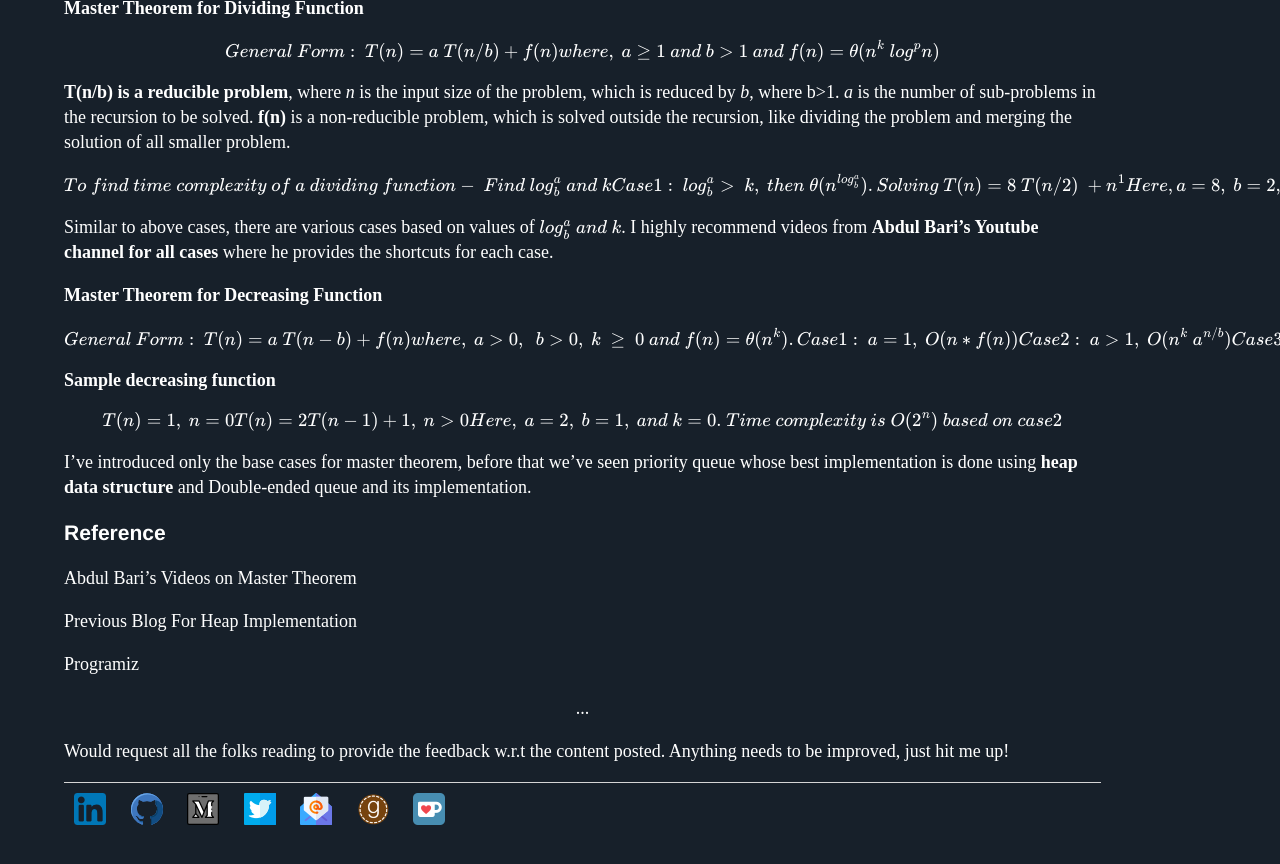
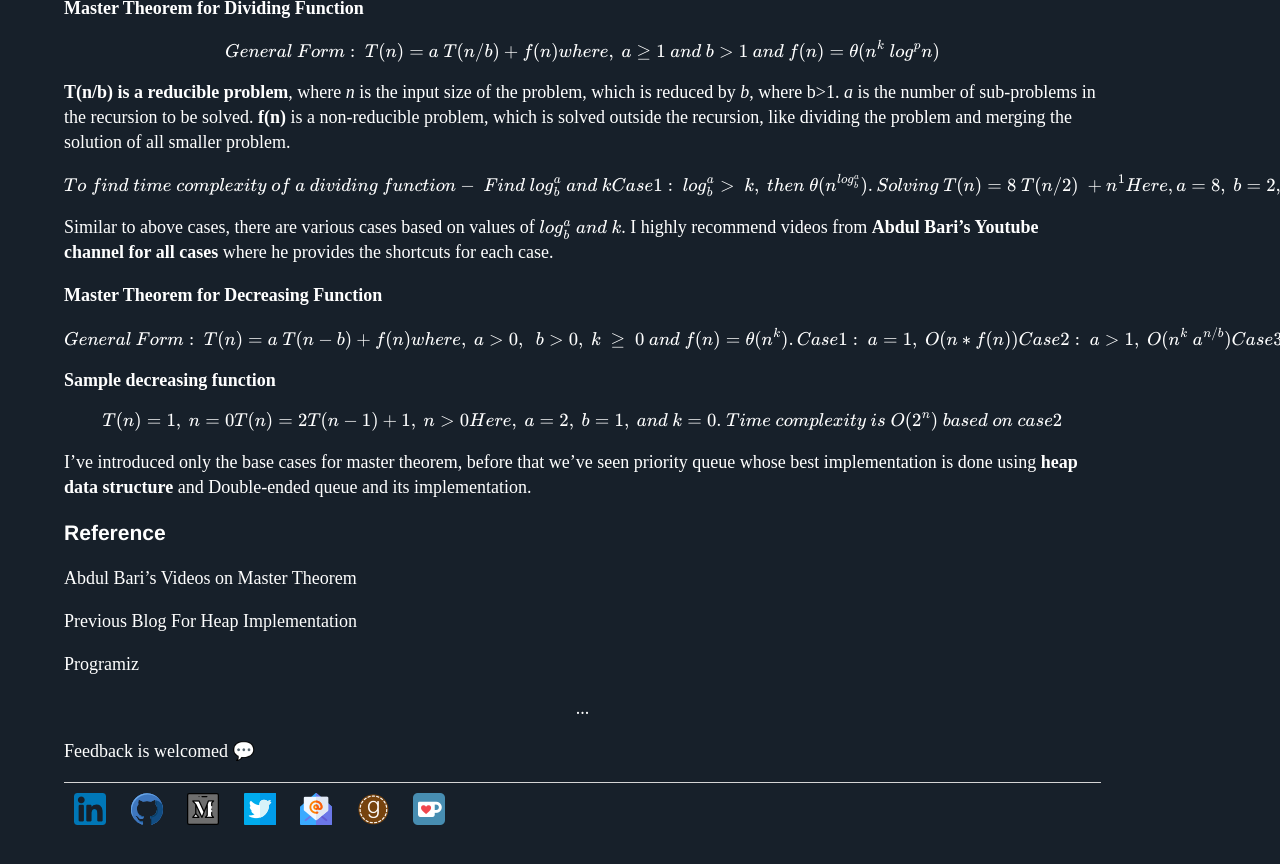
Before and after one commit to Mayurji/mayurji.github.io, a Jekyll site: the page built from _data-structure-algorithms/2021-01-25-DSA_3.md, in a window 1280 px wide and 900 px high, scrolled down 4498 px. Shown: the top 864 px of the window. Built offline with Jekyll 4.4.1, drawn with Linux system fonts in a browser that asks for light colours; nearby versions of some CDN libraries; formulas are drawn with MathJax 3; comment, search, counter and statistics services are not loaded.

Commit message:
Update data-structure-algorithms.html

```diff
--- a/_layouts/data-structure-algorithms.html
+++ b/_layouts/data-structure-algorithms.html
@@ -23,7 +23,7 @@ layout: default
 
 
 <center><p>...</p></center>
-<p>Would request all the folks reading to provide the feedback w.r.t the content posted. Anything needs to be improved, just hit me up!</p>
+<p>Feedback is welcomed 💬</p>
 {% include disqus.html %}
 
 {% if page.comments %}
```
